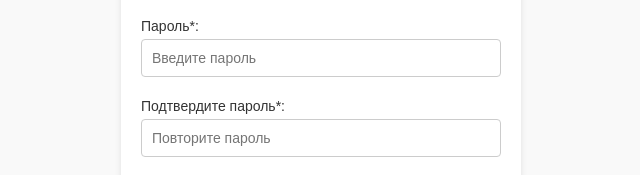
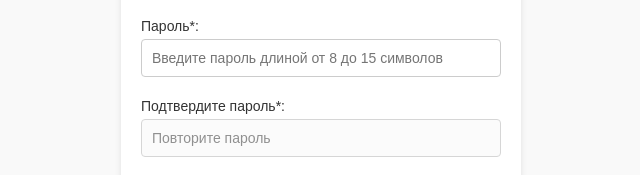
Before and after one commit to Roman-oryol/form-validation, a website built with webpack: page src/template.html in a window 1280 px wide. Shown: the part 430-605 px from the top of the page, without its empty margins (319-959 px from the left). Built offline with nearby package versions, Linux system fonts and the light colour scheme.

Commit message:
Обновить плейсхолдер для поля пароля и добавить ограничения для поля подтверждения пароля

```diff
--- a/src/template.html
+++ b/src/template.html
@@ -52,7 +52,7 @@
             type="password"
             id="password"
             required
-            placeholder="Введите пароль"
+            placeholder="Введите пароль длиной от 8 до 15 символов"
             name="password"
             minlength="8"
             maxlength="15"
@@ -67,6 +67,9 @@
             id="confirm-password"
             required
             placeholder="Повторите пароль"
+            minlength="8"
+            maxlength="15"
+            disabled
           />
           <span class="error"></span>
         </label>
```
